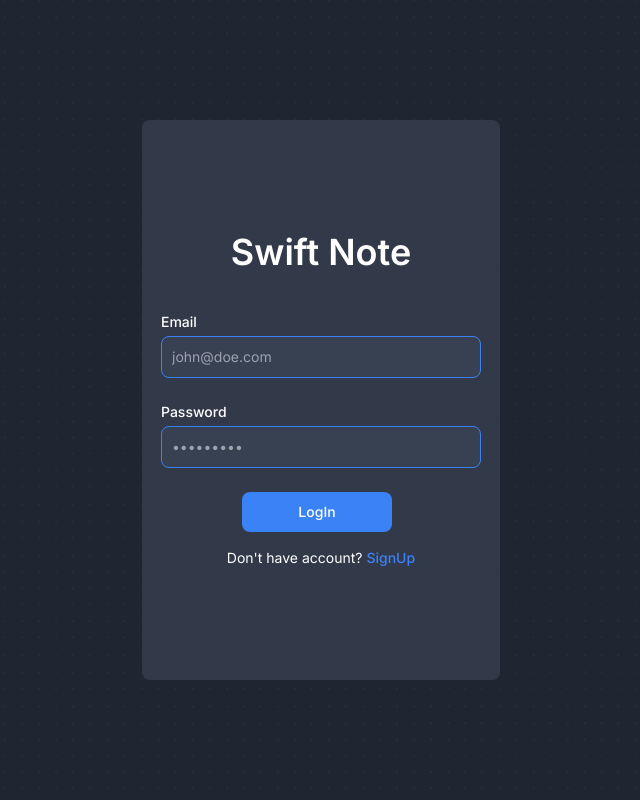
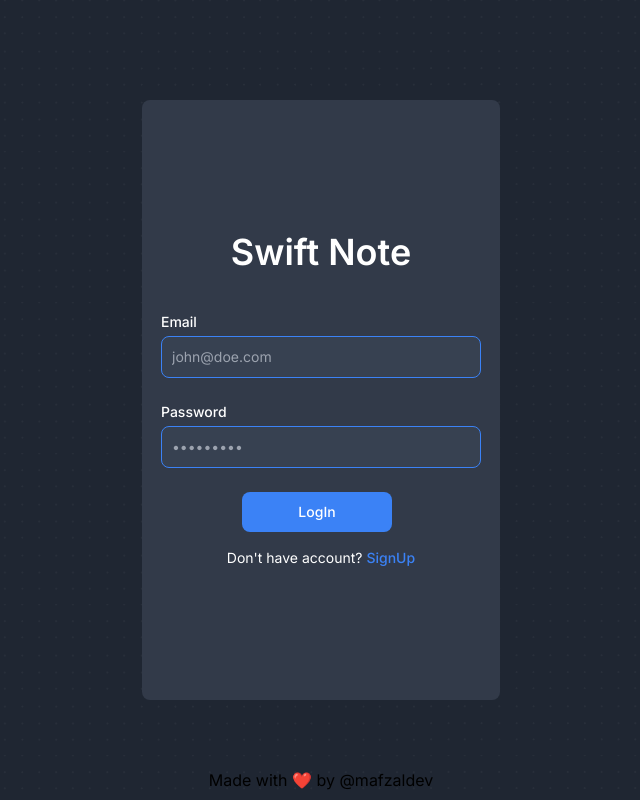
Before and after one commit to mafzaldev/swift-note, a React (Vite) app: page / in a window 1280 px wide. Shown: the whole page, without its empty margins (319-959 px from the left). Built offline with nearby package versions, Linux system fonts and the light colour scheme; no server answers.

Commit message:
:tada:added credits

```diff
--- a/src/App.tsx
+++ b/src/App.tsx
@@ -1,6 +1,6 @@
 import { Toaster } from "react-hot-toast";
-import AuthenticationScreen from "./views/AuthenticationScreen";
-import NotesScreen from "./views/NotesScreen";
+import AuthenticationScreen from "./screens/AuthenticationScreen";
+import NotesScreen from "./screens/NotesScreen";
 import userStore from "./stores/UserStore";
 
 function App() {
@@ -8,7 +8,6 @@ function App() {
   return (
     <div className="App">
       {isAuthenticated ? <NotesScreen /> : <AuthenticationScreen />}
-      {/* <NotesScreen /> */}
       <Toaster position="top-right" reverseOrder={false} />
     </div>
   );
--- a/src/components/Backdrop.tsx
+++ b/src/components/Backdrop.tsx
@@ -1,4 +1,3 @@
-import React from "react";
 import ReactDOM from "react-dom";
 
 const Backdrop = () => {
--- a/src/components/Loader.tsx
+++ b/src/components/Loader.tsx
@@ -1,4 +1,3 @@
-import React from "react";
 import Backdrop from "./Backdrop";
 import { AiOutlineLoading3Quarters } from "react-icons/ai";
 
--- a/src/views/AuthenticationScreen.tsx
+++ b/src/screens/AuthenticationScreen.tsx
@@ -7,6 +7,7 @@ import { AiOutlineLoading3Quarters } from "react-icons/ai";
 import toast from "react-hot-toast";
 
 import InputField from "../components/InputField";
+import Button from "../components/Button";
 import { auth } from "../services/FirebaseConfig";
 import {
   validateEmail,
@@ -102,7 +103,7 @@ function AuthenticationScreen() {
   return (
     <>
       <div className="flexCenter h-screen">
-        <div className="flexCenter flex-col w-[95%] h-[70%] bg-[#323a49] my-20 rounded-lg lg:w-[28%] md:w-[65%]">
+        <div className="flexCenter flex-col w-[95%] h-[75%] bg-[#323a49] my-20 rounded-lg lg:w-[28%] md:w-[65%]">
           <p className="text-4xl font-bold text-white mb-10 mt-5">Swift Note</p>
           <form className="flexCenter flex-col" autoComplete="off">
             <InputField
@@ -121,11 +122,7 @@ function AuthenticationScreen() {
               value={formState.password}
               handleChange={handleChange}
             />
-            <button
-              type="button"
-              onClick={handleButtonClick}
-              className="text-white bg-blue-500 hover:bg-blue-400 focus:ring-2 focus:ring-white font-medium rounded-lg text-sm px-14 py-2.5 mr-2 mb-2"
-            >
+            <Button handleButtonClick={handleButtonClick}>
               {formState.isLoading ? (
                 <AiOutlineLoading3Quarters
                   color={"white"}
@@ -137,7 +134,7 @@ function AuthenticationScreen() {
               ) : (
                 "SignUp"
               )}
-            </button>
+            </Button>
             <p className="text-sm text-white mt-2 mb-5">
               {formState.isLoginMode
                 ? "Don't have account?"
@@ -151,6 +148,14 @@ function AuthenticationScreen() {
             </p>
           </form>
         </div>
+        <p className="absolute bottom-2">
+          Made with
+          <span className="text-blue-500"> ❤️ </span> by
+          <a href="https://github.com/mafzaldev/" className="hover:underline">
+            {" "}
+            @mafzaldev
+          </a>
+        </p>
       </div>
     </>
   );
```
Also changed, not shown: src/screens/NotesScreen.tsx (renamed from src/views/NotesScreen.tsx), 1 other file (tests, documents, lock files or other folders).
